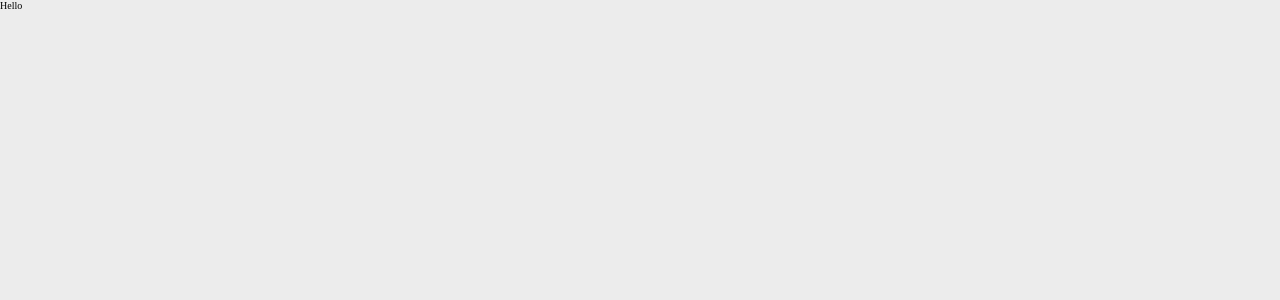
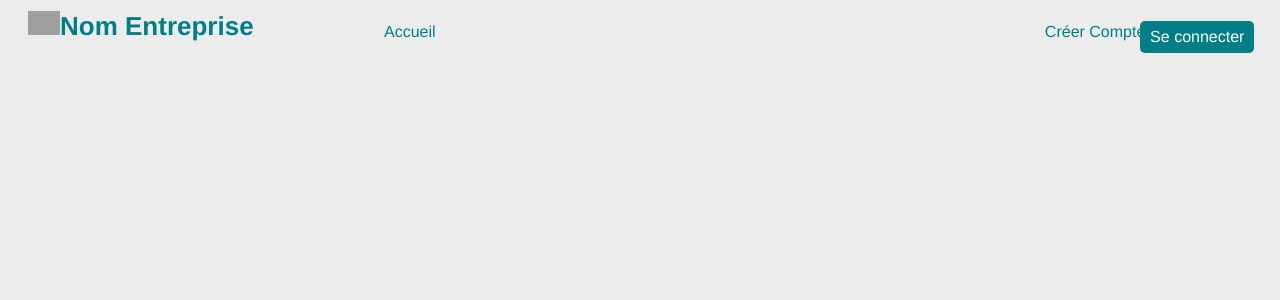
Before and after one commit to DIALLOSouleymane/sen-rendez-vous-sn, a React (Create React App) app: page / in a window 1280 px wide. Shown: the top 300 px of the page. Built offline with nearby package versions, Linux system fonts and the light colour scheme; grey boxes are pictures that could not be loaded.

Commit message:
Navigation Bar built

```diff
--- a/src/components/Layout/index.js
+++ b/src/components/Layout/index.js
@@ -1,7 +1,12 @@
+import NavigationBar from '../NavigationBar';
 import './index.scss' ;
 
 const Layout = () => {
-    return <>Hello</>
+    return (
+        <>
+            <NavigationBar />
+        </>
+        )
 }
 
 export default Layout;
--- /dev/null
+++ b/src/components/NavigationBar/index.js
@@ -0,0 +1,26 @@
+import './index.scss';
+import logoApp from '../../assets/Logo/logo.png';
+import { Link, NavLink } from 'react-router-dom';
+
+const NavigationBar = () => (
+    <div className='nav-bar'>
+        <Link className='logo' to='/'
+            style={{textDecoration: 'none'}}>
+            <img src={logoApp} alt='Logo'/>
+            <span className='company-name'>Nom Entreprise</span>
+        </Link>
+        <nav>
+            <NavLink exact="true" activeclassname="active" className="home" to="/"
+                style={{textDecoration: 'none'}}
+                >Accueil</NavLink>
+            <NavLink exact="true" activeclassname="active" className="create-account" to="/createaccount"
+                style={{textDecoration: 'none'}}
+                >Créer Compte</NavLink>
+            <NavLink exact="true" activeclassname="active" className="login" to="/login"
+                style={{textDecoration: 'none'}}
+                >Se connecter</NavLink>
+        </nav>
+    </div>
+);
+
+export default NavigationBar;
--- /dev/null
+++ b/src/components/NavigationBar/index.scss
@@ -0,0 +1,69 @@
+*{
+    box-sizing: border-box;
+}
+
+
+.nav-bar {
+    // background: #ABABAB; // a retirer !
+    height: 60px;
+    width: 100%;
+    position: absolute;
+    top: 0;
+    z-index: 3;
+    // min-height: 500px;
+
+    .logo {
+        display: inline-block;
+        padding: 8px;
+        margin-left: 20px;
+    }
+
+    img{
+        // display: inline-block;
+        margin: 15x auto;
+        height: 24px;
+        width: auto;
+    }
+
+    .company-name{
+        color: #007E85;
+        font-weight: 600;
+        width: fit-content;
+        font-size: 26px;
+    }
+
+    nav {
+        position: absolute;
+        display: inline-block;
+        top: 0;
+        left: 30%;
+        height: 60px;
+        width: 68%;
+        // background: #000;
+
+        .home, .create-account, .login{
+            position: relative;
+            top: 35%;
+            color: #007E85;
+            display: inline-block;
+
+
+        }
+
+        .create-account{
+            left: 70%;
+            // right: 0%;
+        }
+
+        .login{
+            // right: 0;
+            background-color: #007E85;
+            color: white;
+            // border: 5px solid #007E85;
+            border-radius: 5px;
+            padding: 5px 10px;
+            float: right;
+        }
+    }
+
+}
--- a/src/index.css
+++ b/src/index.css
@@ -1,10 +1,10 @@
 html {
-  font-size: 62.5%;
+  font-size: 100%;
 }
 
 body {
   margin: 0;
-  font-family: 300 11px/1.4 'Helvetica Neue', 'sans-serif';
+  font: 300 16px/1.4 'Helvetica Neue', 'sans-serif';
   color: #000;
   background: #ececec;
   display: block;
```
